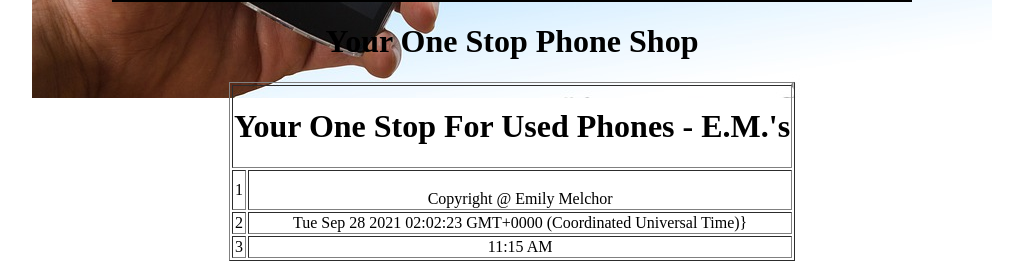
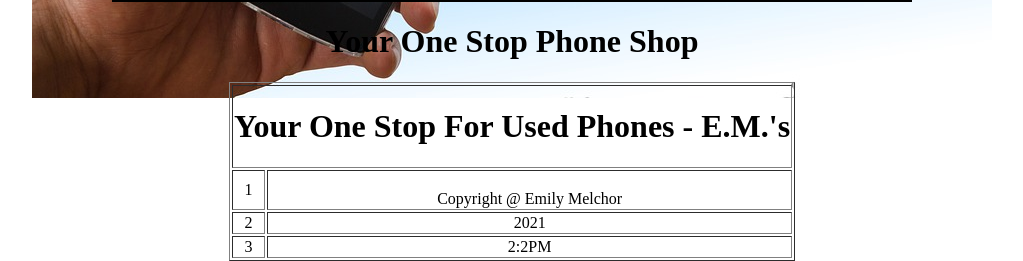
Before and after one commit to E-Melchor/ITM352_F21_repo_, a plain HTML site: page Lab6/SmartPhoneProducts1_3/products_display.html in a window 1280 px wide. Shown: the part 705-966 px from the top of the page, without its empty margins (128-1151 px from the left). Drawn offline with Linux system fonts and the light colour scheme.

Commit message:
Lab6 - finish

```diff
--- a/Lab6/SmartPhoneProducts1_3/products_display.html
+++ b/Lab6/SmartPhoneProducts1_3/products_display.html
@@ -28,7 +28,7 @@
     </header>
     <div>
         <main>
-        <section class="item" onmouseover="this.className ='item rotate'; spins_span.innerHTML=++spins; hit_spin_span.innerHTML = (hits/spins).toFixed(2);" onclick="this.className='item' ;hits_span.innerHTML=++hits; hit_spin_span.innerHTML = (hits/spins).toFixed(2);">
+        <section class="item" onmouseover="this.className ='item rotate'; spins_span.innerHTML=++spins; hit_spin_span.innerHTML = (hits/spins).toFixed(2);" onclick="this.className='item';hits_span.innerHTML=++hits; hit_spin_span.innerHTML = (hits/spins).toFixed(2);">
             <h2>HTC</h2>
             <p>&dollar;40.00</p>
             <img src="http://dport96.github.io/ITM352/morea/080.flow-control-II/HTC.jpg">
@@ -72,8 +72,8 @@
             document.write(`
             <tr><th colspan="2"><h1>Your One Stop For Used Phones - ${first_name[0]+"."+ last_name[0]+"."}'s</h1></th></tr>
             <tr><td>${line}</td><td><br />Copyright @ ${first_name +" "+ last_name}</td></tr>
-            <tr><td>${++line}</td><td>${now}}</td></tr>
-            <tr><td>${++line}</td><td>11:15 AM</td></tr>
+            <tr><td>${++line}</td><td>${now.getFullYear()}</td></tr>
+            <tr><td>${++line}</td><td>${[(now.getHours()+ 11) % 12 + 1]}:${now.innerHTML=now.getMinutes()}${(now.getHours < 12)?'AM':'PM'}</td></tr>
             `);
         </script>
         </table>
```
